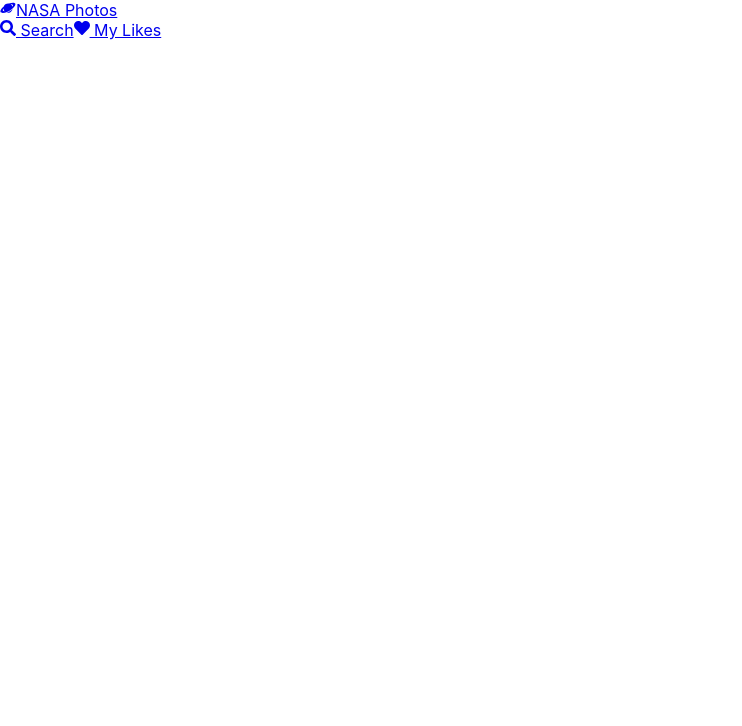
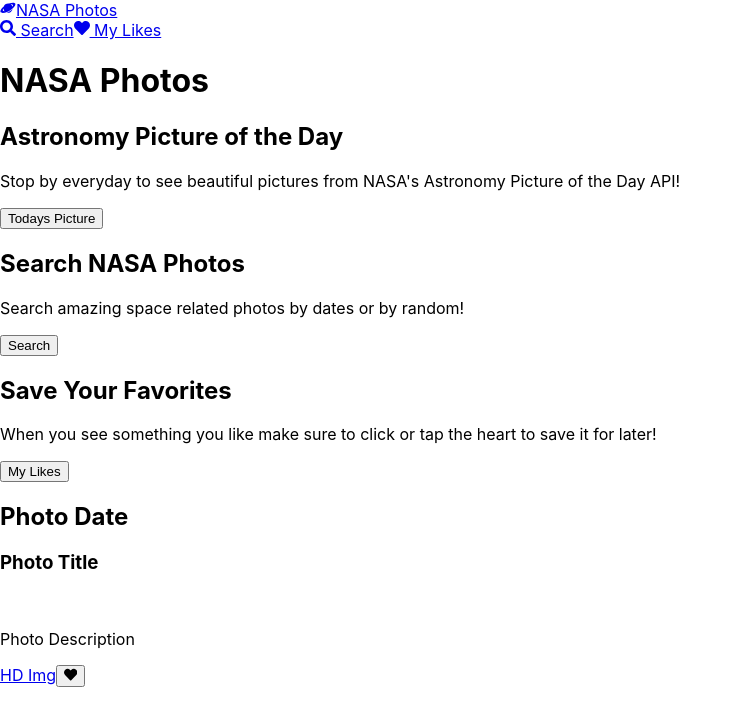
Before and after one commit to robert-petersen/shopify-nasa-challenge, a React (Create React App) app: page / in a window 1280 px wide. Shown: the top 726 px of the page, without its empty margins (0-742 px from the left). Built offline with nearby package versions, Linux system fonts and the light colour scheme.

Commit message:
Fixed Switch / Everything now rendering correctly

```diff
--- a/src/App.js
+++ b/src/App.js
@@ -9,13 +9,13 @@
 function App() {
   return (
     <Router>
+      <NavBar />
       <Switch>
-        <NavBar />
         <Route path="/" component={LandingPage} exact />
         <Route path="/search" component={SearchPage} exact />
         <Route path="/likes" component={LikesPage} exact />
-        <Footer />
       </Switch>
+      <Footer />
     </Router>
   );
 }
--- a/src/components/displayPhoto.js
+++ b/src/components/displayPhoto.js
@@ -1,9 +1,17 @@
 import React from "react";
+import { FaHeart, FaHeartBroken } from "react-icons/fa";
 
 const displayPhoto = () => {
   return (
     <div>
-
+      <h2>Photo Date</h2>
+      <h3>Photo Title</h3>
+      <img src="" alt="" />
+      <p>Photo Description</p>
+      <a href="#" target="_blank" rel="noreferrer">HD Img</a>
+      <button>
+        <FaHeart className="like_icon"/>
+      </button>
     </div>
   )
 }
--- a/src/views/LandingPage.js
+++ b/src/views/LandingPage.js
@@ -1,12 +1,12 @@
 import React from "react";
-import displayPhoto from "../components/displayPhoto";
+import DisplayPhoto from "../components/DisplayPhoto";
 
 const LandingPage = () => {
   return (
     <div>
-      <head>
+      <header>
         <h1 className="heading" >NASA Photos</h1>
-      </head>
+      </header>
       <section className="about_container">
         <div className="apod_container" >
           <h2>Astronomy Picture of the Day</h2>
@@ -25,7 +25,7 @@
         </div>
       </section>
       <section className="todays_photo">
-        <displayPhoto />
+        <DisplayPhoto />
       </section>
     </div>
   )
```
